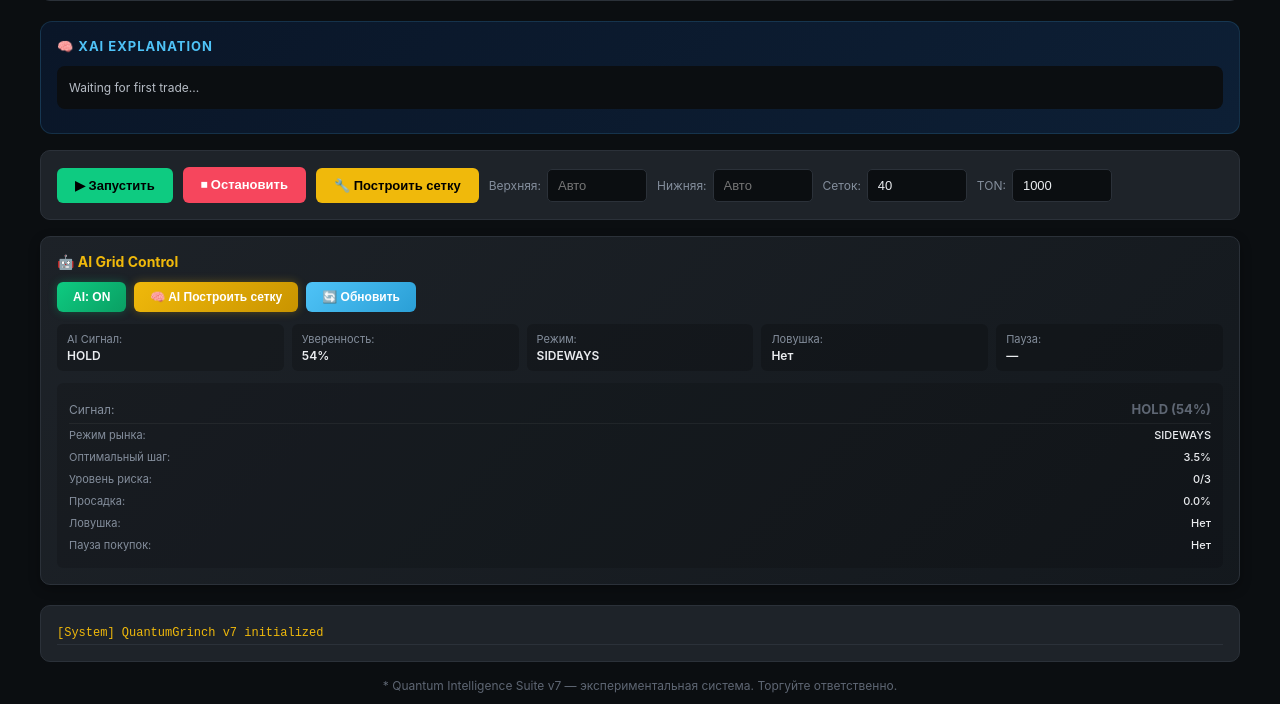
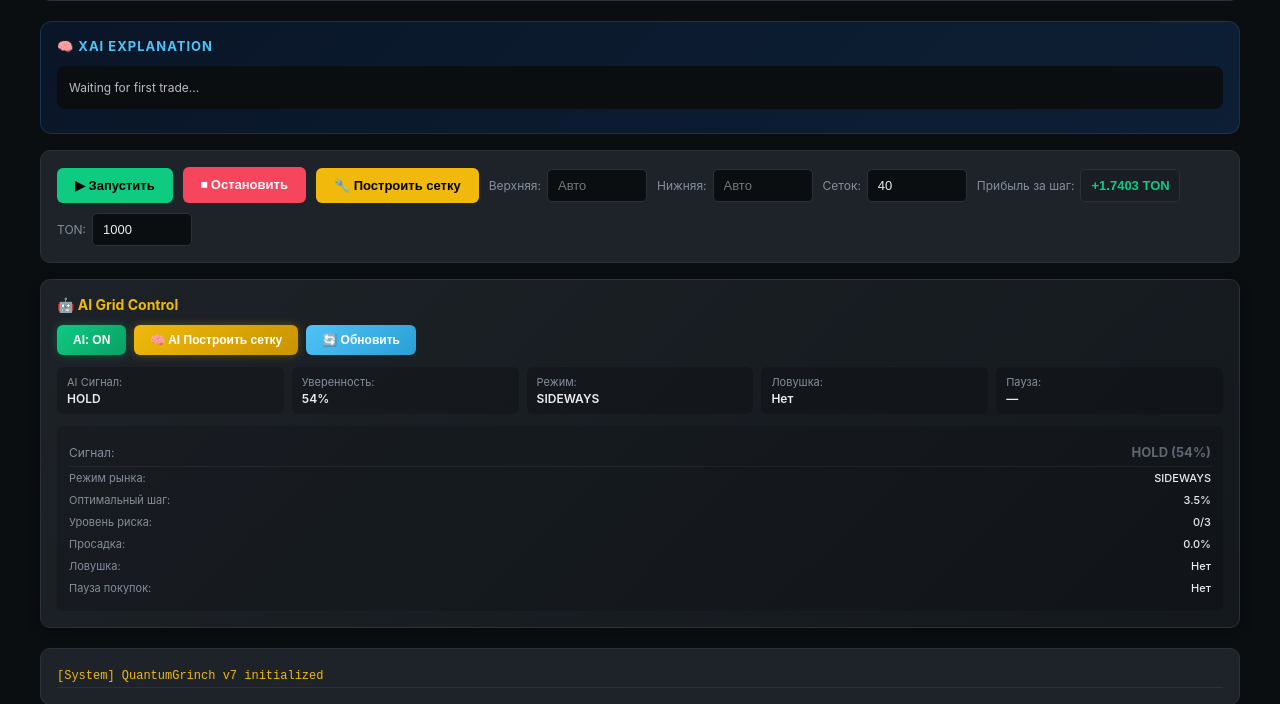
Before and after one commit to Alexkkkkk/grinch-gram-ton, a Flask app: page / in a window 1280 px wide. Shown: the part 1466-2170 px from the top of the page. Run offline with Flask 3, Linux system fonts and the light colour scheme; the visitor is signed in with stand-in values (Sample User, id 1); data that the repository does not hold is empty; some libraries are stand-ins or nearby versions.

Commit message:
feat(ui): add step profit calculator to grid form
- Add readonly field 'Прибыль за шаг' showing estimated profit per grid cycle
- Calculate cycle_factor based on step_pct and DeDust fee from /api/config
- Auto-update when grid_count, investment, upper, lower change
- Display profit in TON and USD with green color (#0ecb81)
- Attach MutationObserver to price element for live recalculation

```diff
--- a/static/js/grid_dashboard.js
+++ b/static/js/grid_dashboard.js
@@ -18,6 +18,62 @@ function normalizeInvestmentLabel() {
     if (label) label.textContent = 'TON:';
 }
 
+// ── Step Profit Calculator ────────────────────────────────────────────────────
+let _cachedFee = 0.25; // default DeDust fee %
+let _cachedStep = 4.0;  // default grid step %
+
+async function fetchGridConfig() {
+    try {
+        const res = await fetch('/api/config');
+        if (!res.ok) return;
+        const cfg = await res.json();
+        _cachedFee = (cfg.fees && cfg.fees.pct) || 0.25;
+        _cachedStep = (cfg.grid && cfg.grid.step_pct) || 4.0;
+    } catch (e) { /* ignore */ }
+}
+
+function calculateStepProfit() {
+    const gridCountEl = document.getElementById('gridCount');
+    const investmentEl = document.getElementById('investment');
+    const profitEl = document.getElementById('stepProfit');
+    if (!gridCountEl || !investmentEl || !profitEl) return;
+
+    const gridCount = parseInt(gridCountEl.value) || 40;
+    const investment = parseFloat(investmentEl.value) || 1000;
+    const nBuy = Math.max(1, Math.floor(gridCount / 2));
+    const tonPerLevel = investment / nBuy;
+
+    const fee = _cachedFee / 100.0;
+    const step = _cachedStep;
+    const cycleFactor = (1.0 + step / 100.0) * Math.pow(1.0 - fee, 2) - 1.0;
+
+    if (cycleFactor <= 0) {
+        profitEl.value = '—';
+        profitEl.style.color = '#848e9c';
+        return;
+    }
+
+    const profitTon = tonPerLevel * cycleFactor;
+    const priceTon = parseFloat(document.getElementById('price-ton')?.textContent?.replace('$', '')) || 1.4;
+    const profitUsdt = profitTon * priceTon;
+
+    profitEl.value = '+' + profitTon.toFixed(4) + ' TON  (+$' + profitUsdt.toFixed(2) + ')';
+    profitEl.style.color = '#0ecb81';
+}
+
+function attachProfitCalculator() {
+    fetchGridConfig();
+    ['gridCount', 'investment', 'upperInput', 'lowerInput'].forEach(id => {
+        const el = document.getElementById(id);
+        if (el) el.addEventListener('input', calculateStepProfit);
+    });
+    // Also recalculate when price updates
+    const priceObserver = new MutationObserver(calculateStepProfit);
+    const priceEl = document.getElementById('price-ton');
+    if (priceEl) priceObserver.observe(priceEl, { childList: true, subtree: true });
+    calculateStepProfit();
+}
+
 function restoreGridSettings() {
     let saved = {};
     try { saved = JSON.parse(localStorage.getItem(GRID_SETTINGS_KEY) || '{}'); } catch (e) {}
@@ -28,6 +84,8 @@ function restoreGridSettings() {
         }
         if (input) input.addEventListener('input', persistGridSettings);
     });
+    // Attach profit calculator to all grid inputs
+    attachProfitCalculator();
 }
 
 function persistGridSettings() {
@@ -1001,6 +1059,7 @@ function updateGridPriceLines(levels, currentPrice) {
 // ── Init ───────────────────────────────────────────────────────────────────────
 normalizeInvestmentLabel();
 restoreGridSettings();
+attachProfitCalculator();
 normalizeTimeframeButtons();
 restoreTimeframe();
 initCharts();
--- a/templates/grid_dashboard.html
+++ b/templates/grid_dashboard.html
@@ -196,6 +196,7 @@
     <div class="input-group"><label>Верхняя:</label><input type="number" id="upperInput" step="0.0001" placeholder="Авто"></div>
     <div class="input-group"><label>Нижняя:</label><input type="number" id="lowerInput" step="0.0001" placeholder="Авто"></div>
     <div class="input-group"><label>Сеток:</label><input type="number" id="gridCount" value="40" min="5" max="200"></div>
+    <div class="input-group"><label>Прибыль за шаг:</label><input type="text" id="stepProfit" readonly placeholder="—" style="background:#1a1d23;color:#0ecb81;font-weight:bold;border:1px solid #2b3139;"></div>
     <div class="input-group"><label>USDT:</label><input type="number" id="investment" value="1000" min="10"></div>
   </section>
 
```
